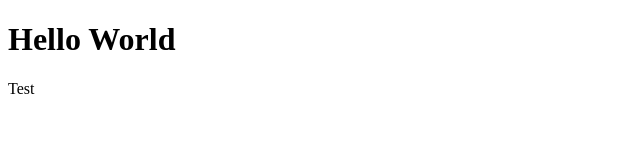
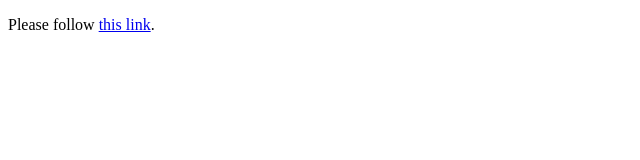
Before and after one commit to harshavb/Personal-Website, a plain HTML site: page index.html in a window 1280 px wide. Shown: the whole page, without its empty margins (0-640 px from the left). Drawn offline with Linux system fonts and the light colour scheme.

Commit message:
redirect

```diff
--- a/index.html
+++ b/index.html
@@ -1,7 +1,9 @@
 <!DOCTYPE html>
 <html>
-<body>
-<h1>Hello World</h1>
-<p>Test</p>
-</body>
+  <head>
+    <meta http-equiv="refresh" content="7; url='https://github.com/shrays'" />
+  </head>
+  <body>
+    <p>Please follow <a href="https://github.com/shrays">this link</a>.</p>
+  </body>
 </html>
```
Also changed, not shown: 1 other file.
